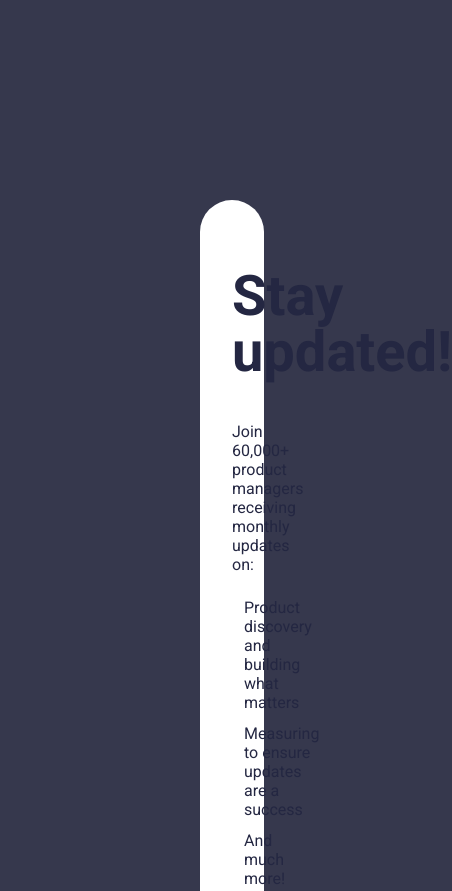
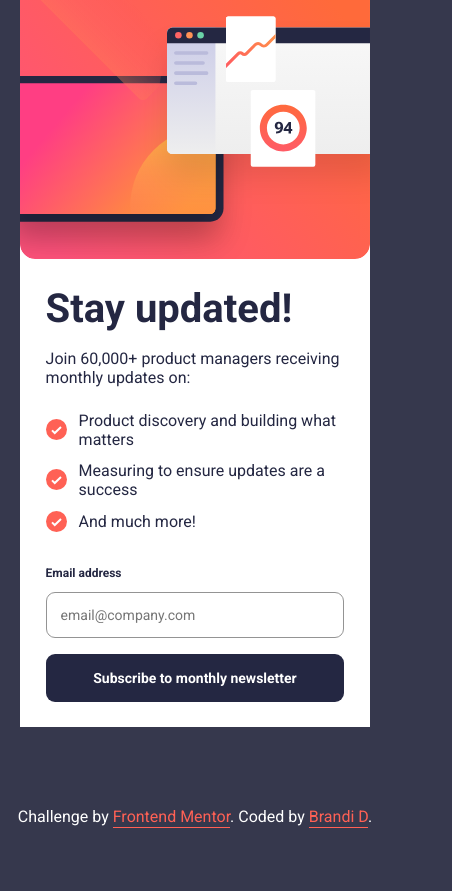
Before and after one commit to bsd-rgb/Newsletter-SignUp, a plain HTML site: page index.html in a window 390 px wide. Shown: the top 891 px of the page, 452 px wide, since content can reach past the window. After the commit the page ends 844 px from the top, so only its background shows below. Drawn offline with Linux system fonts and the light colour scheme.

Commit message:
[x] Updated padding, font sizes, and image scaling for mobile breakpoint

```diff
--- a/style.css
+++ b/style.css
@@ -107,7 +107,7 @@ main {
   font-size: 1.6rem;
   max-width: 95rem;
   border-radius: var(--BORDER-RADIUS-CARD);
-  margin: 4.8rem auto;
+  margin: 0 auto;
 }
 
 .cta__text {
@@ -128,6 +128,7 @@ main {
 
 .list__item {
   display: flex;
+  align-items: center;
   gap: 1.2rem;
 }
 
@@ -160,7 +161,6 @@ main {
 }
 
 /* Success Component */
-
 .user-email {
   font-weight: 700;
 }
@@ -190,7 +190,6 @@ main {
 }
 
 /* Error Message */
-
 .error-message:empty {
   display: none;
 }
@@ -234,12 +233,36 @@ main {
   }
 }
 
+@media (max-width: 51em) {
+  main {
+    margin: 0;
+    margin-bottom: 8rem;
+  }
+  .section__cta {
+    overflow: hidden;
+    border-radius: 0;
+    padding: 1.6em;
+    max-width: 35rem;
+  }
+
+  .cta__img {
+    margin: -2em -1.6em;
+    border-radius: 0;
+  }
+
+  .heading-primary {
+    font-size: 4rem;
+    margin-top: 2.6rem;
+    margin-bottom: 2rem;
+  }
+
+  .form-group input,
+  .btn {
+    padding: 1em;
+    font-size: 1.4rem;
+  }
+}
+
 .hidden {
   display: none;
 }
-
-/*
-
-
-
-*/
```
